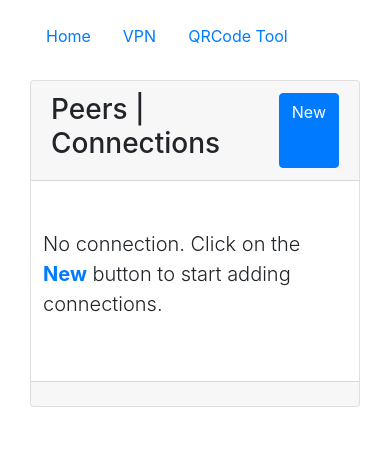
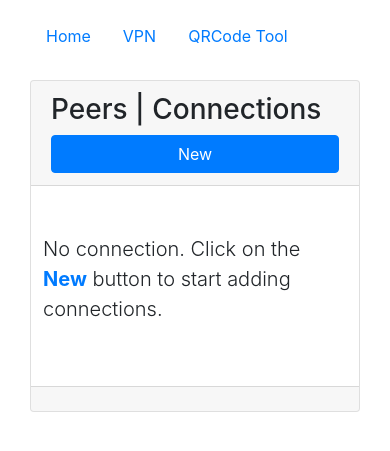
Before and after one commit to thatsed/simplevpn-server, a Django app: template vpn_manager/templates/vpn_manager/wireguardpeer_list.html in a window 390 px wide. Shown: the part 128-579 px from the top of the page. Run offline with Django 3.2, Linux system fonts and the light colour scheme; the template is opened without the code that fills it, so the values that code supplies are empty; some libraries are stand-ins or nearby versions.

Commit message:
docker image alpine * base docker image on alpine make it more lightweight * fix locale * fix tables on mobile

```diff
--- a/SimpleVPN/settings/base.py
+++ b/SimpleVPN/settings/base.py
@@ -44,6 +44,7 @@ MIDDLEWARE = [
     'django.middleware.security.SecurityMiddleware',
     'whitenoise.middleware.WhiteNoiseMiddleware',
     'django.contrib.sessions.middleware.SessionMiddleware',
+    'django.middleware.locale.LocaleMiddleware',
     'django.middleware.common.CommonMiddleware',
     'django.middleware.csrf.CsrfViewMiddleware',
     'django.contrib.auth.middleware.AuthenticationMiddleware',
@@ -107,6 +108,10 @@ USE_L10N = True
 
 USE_TZ = True
 
+LANGUAGES = [
+    ('en', 'English'),
+    ('it', 'Italiano'),
+]
 
 # Static files (CSS, JavaScript, Images)
 # https://docs.djangoproject.com/en/2.2/howto/static-files/
--- a/vpn_manager/templates/vpn_manager/wireguardpeer_list.html
+++ b/vpn_manager/templates/vpn_manager/wireguardpeer_list.html
@@ -20,11 +20,11 @@
 
 {% block content %}
 	<div class="card">
-		<div class="card-header d-flex justify-content-between">
+		<div class="card-header d-md-flex justify-content-between">
 			<h3>{% trans "Peers | Connections" %}</h3>
-			<a href="{% url 'vpn_manager:add_peer' %}" class="btn btn-primary ml-auto">{% trans "New" %}</a>
-		</div>
-		<div class="card-body p-0" style="min-height: 200px">
+      <a href="{% url 'vpn_manager:add_peer' %}" class="btn btn-primary d-block d-md-inline-block">{% trans "New" %}</a>
+    </div>
+    <div class="card-body table-responsive p-0" style="min-height: 200px">
 			<table class="table table-borderless{% if peers %} table-hover{% endif %}">
 				{% for peer in peers %}
 			    <tr>
```
Also changed, not shown: 2 other files.
